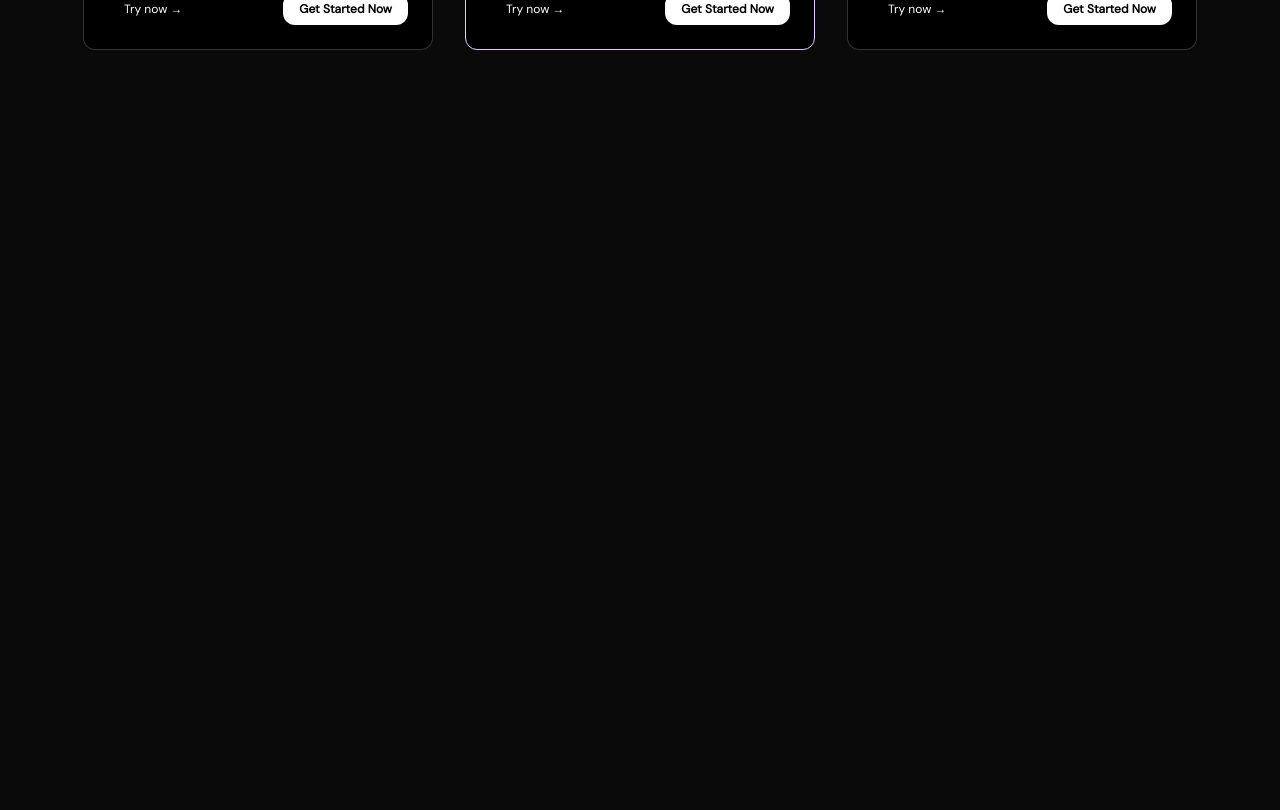
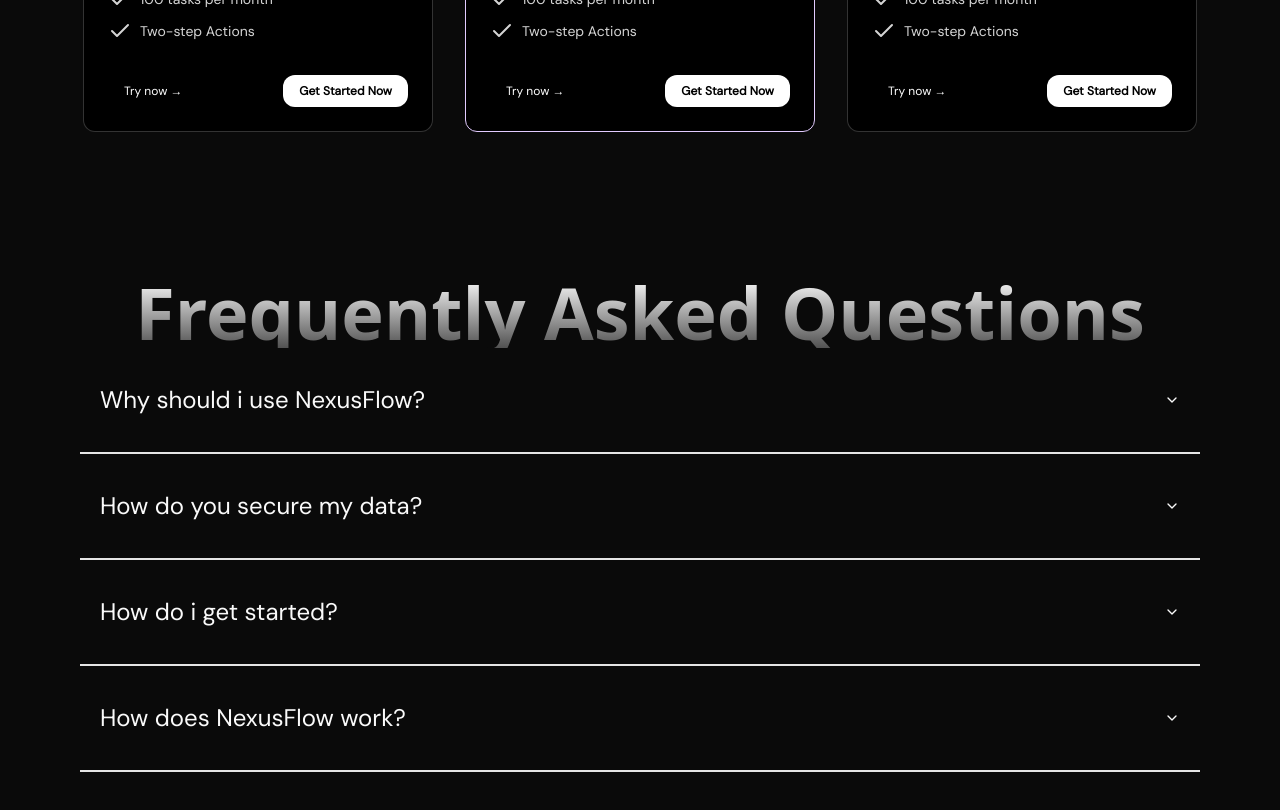
Before and after one commit to artistatbl/NexusFlow, a Next.js app: page / in a window 1280 px wide. Shown: the part 1960-2770 px from the top of the page. Before the commit the page ends 2010 px from the top, so only its background shows below. Built offline with nearby package versions, Linux system fonts and the light colour scheme.

Commit message:
upt - landing page styling

```diff
--- a/package.json
+++ b/package.json
@@ -9,6 +9,7 @@
     "lint": "next lint"
   },
   "dependencies": {
+    "@radix-ui/react-accordion": "^1.1.2",
     "@radix-ui/react-slot": "^1.0.2",
     "@tabler/icons-react": "^3.5.0",
     "@tsparticles/engine": "^3.4.0",
--- a/src/app/page.tsx
+++ b/src/app/page.tsx
@@ -1,7 +1,12 @@
 import { CardBody, CardContainer, CardItem } from '@/components/global/3d-card'
-import { HeroParallax } from '@/components/global/connect-parallax'
 import { ContainerScroll } from '@/components/global/container-scroll-animation'
-import { MacbookScroll } from '@/components/global/macbook-scroll'
+import {
+  Accordion,
+  AccordionContent,
+  AccordionItem,
+  AccordionTrigger,
+} from "@/components/ui/accordion"
+
 
 
 import { InfiniteMovingCards } from '@/components/global/infinite-moving-cards'
@@ -201,6 +206,69 @@
           </CardContainer>
         </div>
       </section>
+      <section className=" w-full p-20 ">
+
+        <h1 className="text-5xl md:text-7xl text-center  bg-clip-text text-transparent bg-gradient-to-b from-white to-neutral-600 font-sans font-bold mt-16">Frequently Asked Questions</h1>
+
+
+      <Accordion type="single" collapsible className="w-full">
+      <AccordionItem value="item-1">
+        <AccordionTrigger>Why should i use NexusFlow?</AccordionTrigger>
+        <AccordionContent>
+          Yes. It adheres to the WAI-ARIA design pattern.
+        </AccordionContent>
+      </AccordionItem>
+      <AccordionItem value="item-2">
+        <AccordionTrigger>How do you secure my data?</AccordionTrigger>
+        <AccordionContent>
+          Yes. It comes with default styles that matches the other
+          components&apos; aesthetic.
+        </AccordionContent>
+      </AccordionItem>
+      <AccordionItem value="item-3">
+        <AccordionTrigger>How do i get started?</AccordionTrigger>
+        <AccordionContent>
+          Yes. It&apos;s animated by default, but you can disable it if you
+          prefer.
+        </AccordionContent>
+      </AccordionItem>
+      <AccordionItem value="item-4">
+        <AccordionTrigger>How does NexusFlow work?</AccordionTrigger>
+        <AccordionContent>
+          Yes. It&apos;s animated by default, but you can disable it if you
+          prefer.
+        </AccordionContent>
+      </AccordionItem>
+    </Accordion>
+
+
+      </section>
+
+
+
+      {/* footer */}
+
+    <section className="w-full  p-28 m-20 border-t-2 border-gray-300">
+  <div className="container mx-auto px-4 grid grid-cols-1 md:grid-cols-3 gap-4">
+    <div>
+      <h2 className="text-xl font-bold">NexusFlow</h2>
+      <p className="text-sm">&copy; 2023 NexusFlow. All rights reserved.</p>
+    </div>
+    <div className="flex flex-col items-center md:items-start">
+    <h2 className="text-md font-">LINKS</h2>
+
+      <a href="/login" className="text-white hover:text-gray-300 transition-colors mb-2">Login</a>
+      <a href="/pricing" className="text-white hover:text-gray-300 transition-colors">Pricing</a>
+    </div>
+    <div className="flex flex-col items-center md:items-end ">
+    <h2 className="text-md font-bold">LEGAL</h2>
+
+      <a href="/terms-of-service" className="text-white hover:text-gray-300 transition-colors mb-2">Terms of Service</a>
+      <a href="/privacy-policy" className="text-white hover:text-gray-300 transition-colors">Privacy Policy</a>
+    </div>
+  </div>
+</section>
+
     </main>
   )
 }
--- a/src/components/global/infinite-moving-cards.tsx
+++ b/src/components/global/infinite-moving-cards.tsx
@@ -74,7 +74,7 @@
     <div
       ref={containerRef}
       className={cn(
-        'scroller relative z-20  max-w-7xl overflow-hidden  [mask-image:linear-gradient(to_right,transparent,white_20%,white_80%,transparent)]',
+        'scroller relative z-20  max-w-7xl overflow-hidden border border-neutral-200 p-10  [mask-image:linear-gradient(to_right,transparent,white_20%,white_80%,transparent)]',
         className
       )}
     >
--- /dev/null
+++ b/src/components/ui/accordion.tsx
@@ -0,0 +1,58 @@
+"use client"
+
+import * as React from "react"
+import * as AccordionPrimitive from "@radix-ui/react-accordion"
+import { ChevronDown } from "lucide-react"
+
+import { cn } from "@/lib/utils"
+
+const Accordion = AccordionPrimitive.Root
+
+const AccordionItem = React.forwardRef<
+  React.ElementRef<typeof AccordionPrimitive.Item>,
+  React.ComponentPropsWithoutRef<typeof AccordionPrimitive.Item>
+>(({ className, ...props }, ref) => (
+  <AccordionPrimitive.Item
+    ref={ref}
+    className={cn("border-b-2 border-neutral-200  p-5", className)}
+    {...props}
+  />
+))
+AccordionItem.displayName = "AccordionItem"
+
+const AccordionTrigger = React.forwardRef<
+  React.ElementRef<typeof AccordionPrimitive.Trigger>,
+  React.ComponentPropsWithoutRef<typeof AccordionPrimitive.Trigger>
+>(({ className, children, ...props }, ref) => (
+  <AccordionPrimitive.Header className="flex">
+    <AccordionPrimitive.Trigger
+      ref={ref}
+      className={cn(
+        "flex flex-1 items-center justify-between text-2xl py-4 font-medium transition-all hover:underline [&[data-state=open]>svg]:rotate-180",
+        className
+      )}
+      {...props}
+    >
+      {children}
+      <ChevronDown className="h-4 w-4 shrink-0 transition-transform duration-200" />
+    </AccordionPrimitive.Trigger>
+  </AccordionPrimitive.Header>
+))
+AccordionTrigger.displayName = AccordionPrimitive.Trigger.displayName
+
+const AccordionContent = React.forwardRef<
+  React.ElementRef<typeof AccordionPrimitive.Content>,
+  React.ComponentPropsWithoutRef<typeof AccordionPrimitive.Content>
+>(({ className, children, ...props }, ref) => (
+  <AccordionPrimitive.Content
+    ref={ref}
+    className="overflow-hidden  text-md transition-all data-[state=closed]:animate-accordion-up data-[state=open]:animate-accordion-down"
+    {...props}
+  >
+    <div className={cn("pb-4 pt-0", className)}>{children}</div>
+  </AccordionPrimitive.Content>
+))
+
+AccordionContent.displayName = AccordionPrimitive.Content.displayName
+
+export { Accordion, AccordionItem, AccordionTrigger, AccordionContent }
--- a/tailwind.config.ts
+++ b/tailwind.config.ts
@@ -127,6 +127,7 @@
         third: 'moveInCircle 40s linear infinite',
         fourth: 'moveHorizontal 40s ease infinite',
         fifth: 'moveInCircle 20s ease infinite',
+
       },
     },
   },
```
Also changed, not shown: 1 other file (tests, documents, lock files or other folders).
